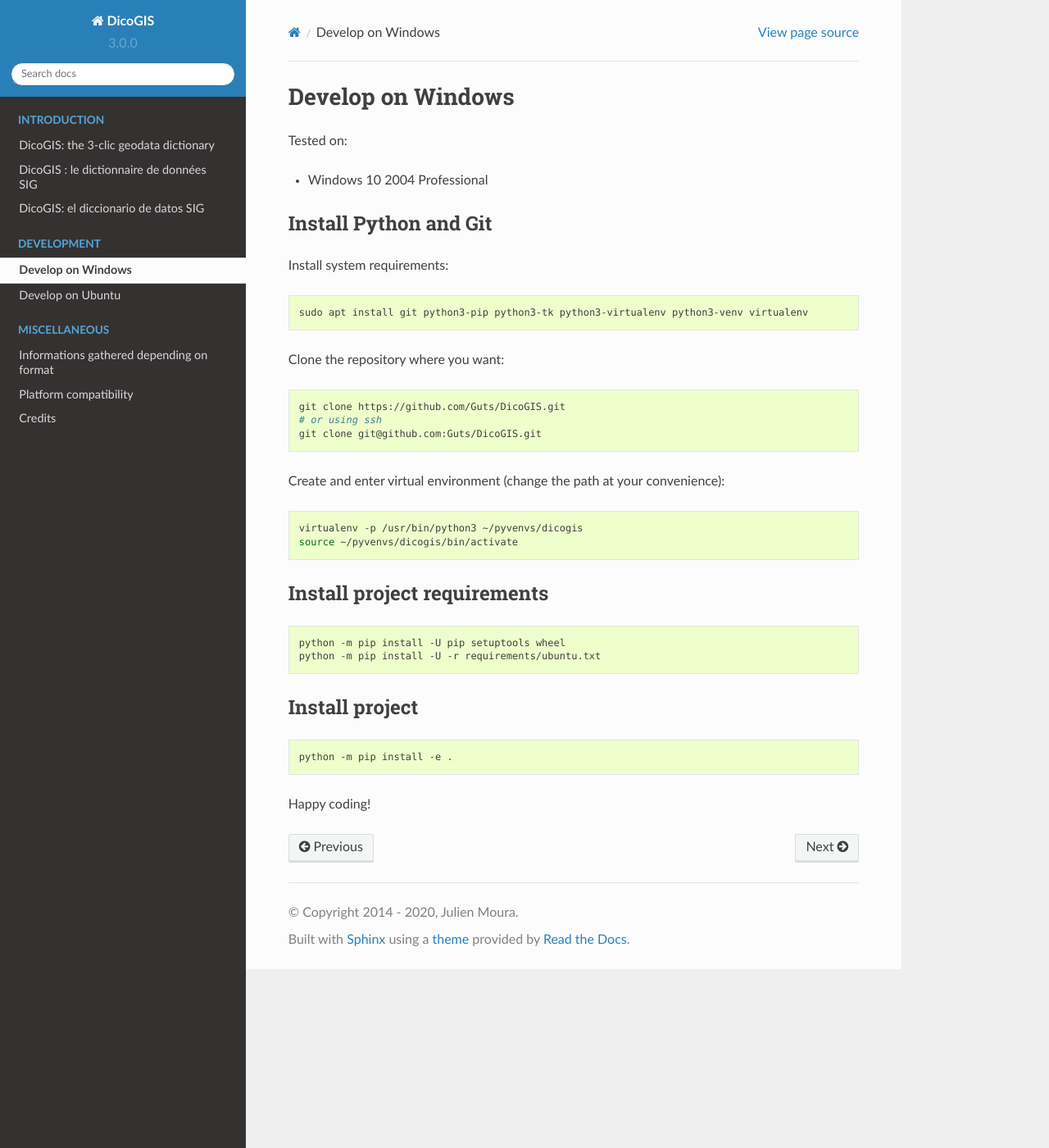
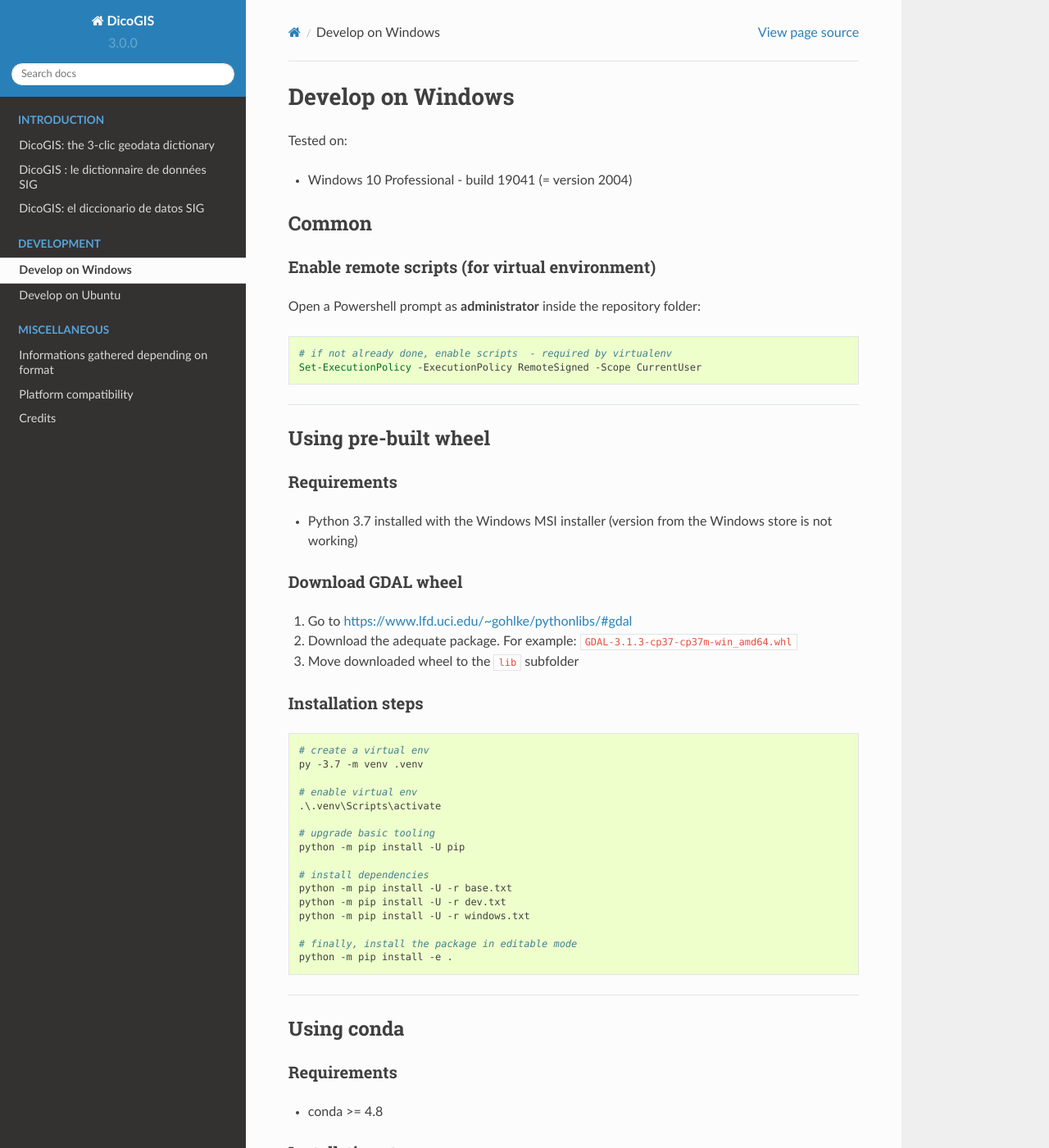
Before and after one commit to Guts/DicoGIS, a Sphinx documentation site: the page built from docs/development/windows.md, in a window 1280 px wide and 1400 px high. Shown: the whole window at 82% size. Built offline with Sphinx 7.4.7 and the Read the Docs theme 2.0.0, drawn with Linux system fonts in a browser that asks for light colours; pages that are not in the unit, such as notebooks, are missing from menus; some of the changed text lies outside the part shown.

Commit message:
Update dev windows doc

````diff
--- a/docs/development/windows.md
+++ b/docs/development/windows.md
@@ -2,42 +2,79 @@
 
 Tested on:
 
-- Windows 10 2004 Professional
+- Windows 10 Professional - build 19041 (= version 2004)
 
-## Install Python and Git
+## Common
 
-Install system requirements:
+### Enable remote scripts (for virtual environment)
 
-```bash
-sudo apt install git python3-pip python3-tk python3-virtualenv python3-venv virtualenv
+Open a Powershell prompt as **administrator** inside the repository folder:
+
+```powershell
+# if not already done, enable scripts  - required by virtualenv
+Set-ExecutionPolicy -ExecutionPolicy RemoteSigned -Scope CurrentUser
 ```
 
-Clone the repository where you want:
+----
 
-```bash
-git clone https://github.com/Guts/DicoGIS.git
-# or using ssh
-git clone git@github.com:Guts/DicoGIS.git
-```
+## Using pre-built wheel
 
-Create and enter virtual environment (change the path at your convenience):
+### Requirements
 
-```bash
-virtualenv -p /usr/bin/python3 ~/pyvenvs/dicogis
-source ~/pyvenvs/dicogis/bin/activate
-```
+- Python 3.7 installed with the Windows MSI installer (version from the Windows store is not working)
 
-## Install project requirements
+### Download GDAL wheel
 
-```bash
-python -m pip install -U pip setuptools wheel
-python -m pip install -U -r requirements/ubuntu.txt
-```
+1. Go to <https://www.lfd.uci.edu/~gohlke/pythonlibs/#gdal>
+2. Download the adequate package. For example: `GDAL‑3.1.3‑cp37‑cp37m‑win_amd64.whl`
+3. Move downloaded wheel to the `lib` subfolder
 
-## Install project
+### Installation steps
 
-```bash
+```powershell
+# create a virtual env
+py -3.7 -m venv .venv
+
+# enable virtual env
+.\.venv\Scripts\activate
+
+# upgrade basic tooling
+python -m pip install -U pip
+
+# install dependencies
+python -m pip install -U -r base.txt
+python -m pip install -U -r dev.txt
+python -m pip install -U -r windows.txt
+
+# finally, install the package in editable mode
 python -m pip install -e .
 ```
 
-Happy coding!
+----
+
+## Using conda
+
+### Requirements
+
+- conda >= 4.8
+
+### Installation steps
+
+Open the Anaconda Powershell Prompt in the repository folder, then:
+
+```powershell
+# add conda-forge to channels
+conda config --add channels conda-forge
+
+# ensure pip, setuptools and wheel are added
+conda config --set add_pip_as_python_dependency true
+
+# create conda environment
+conda env create -f .\requirements\conda-env-dev.yml
+
+# enter the conda virtual environment
+conda activate dicogis-dev
+
+# finally, install the package in editable mode
+python -m pip install -e .
+```
````
